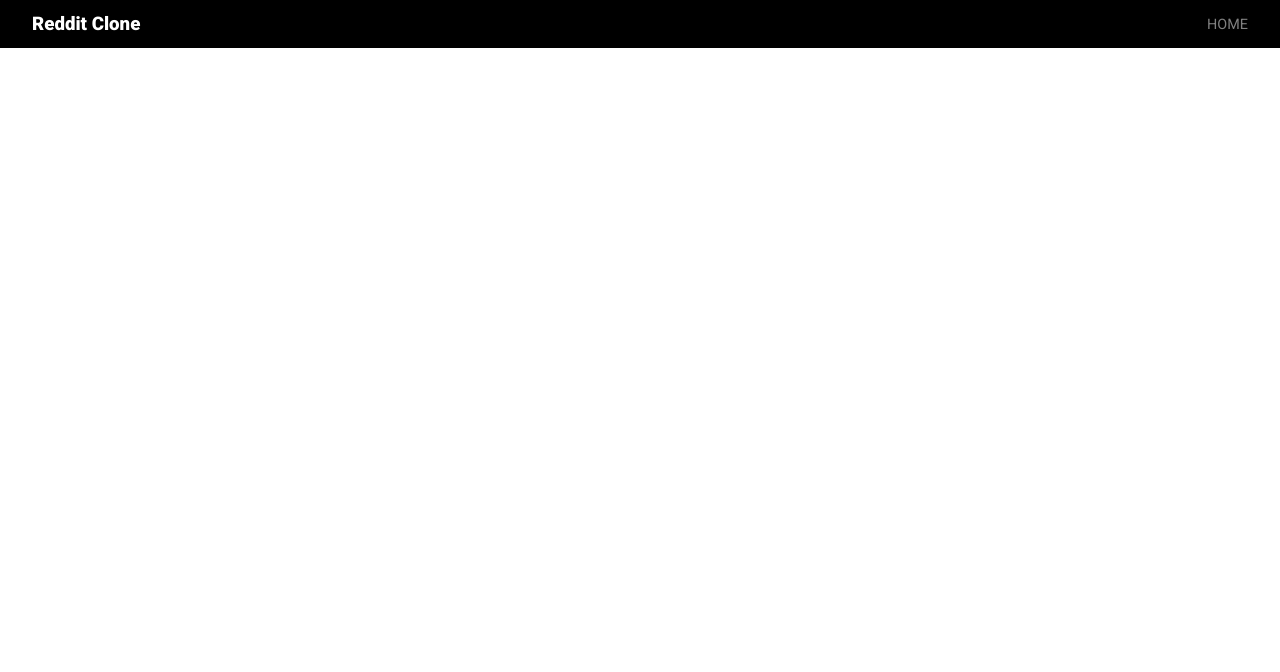
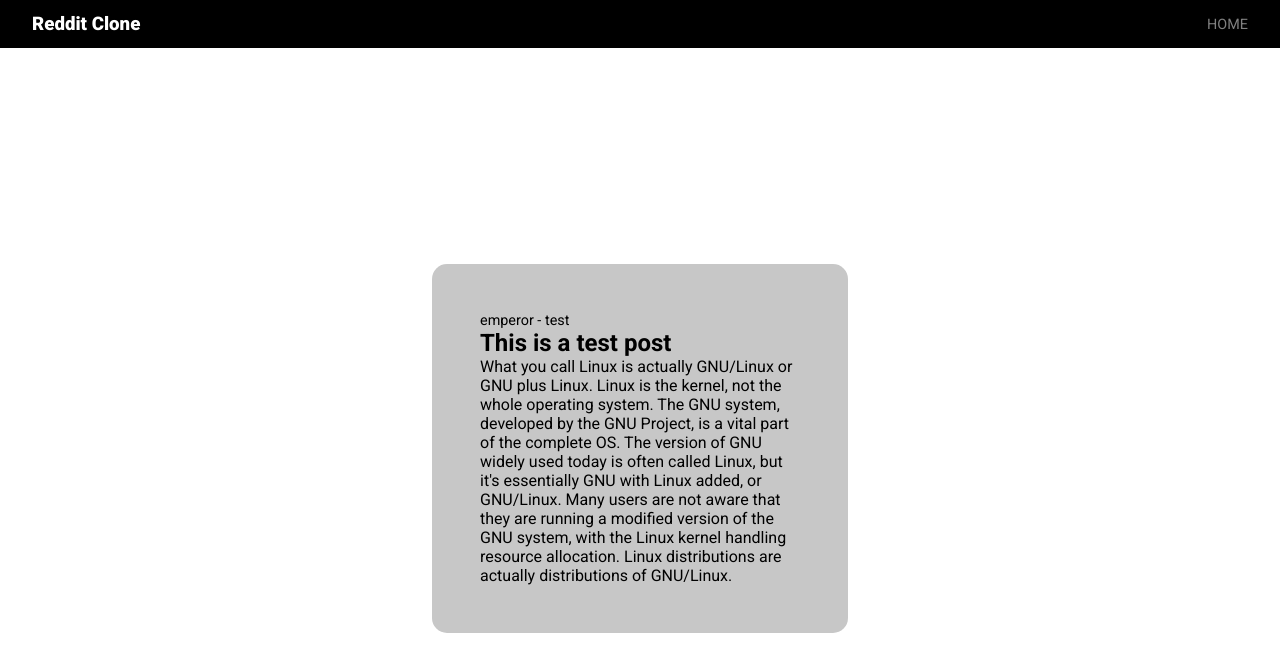
Before and after one commit to TheEmperor342/Redid, a React (Vite) app in the folder frontend/: page / in a window 1280 px wide. Shown: the top 672 px of the page. Built offline with nearby package versions, Linux system fonts and the light colour scheme.

Commit message:
feat: (frontend) posts

```diff
--- a/frontend/src/App.tsx
+++ b/frontend/src/App.tsx
@@ -1,6 +1,10 @@
+import Card from "./components/card/card";
 import Navbar from "./components/navbar";
 
 export default () =>
 <>
 	<Navbar />
+	<div className="content">
+		<Card user="emperor" guild="test" title="This is a test post" content="What you call Linux is actually GNU/Linux or GNU plus Linux. Linux is the kernel, not the whole operating system. The GNU system, developed by the GNU Project, is a vital part of the complete OS. The version of GNU widely used today is often called Linux, but it's essentially GNU with Linux added, or GNU/Linux. Many users are not aware that they are running a modified version of the GNU system, with the Linux kernel handling resource allocation. Linux distributions are actually distributions of GNU/Linux."/>
+	</div>
 </>
--- /dev/null
+++ b/frontend/src/components/card/card.tsx
@@ -0,0 +1,20 @@
+import react from "react";
+import "./style.css";
+
+interface ICardProps {
+	title: string;
+	content: string;
+	user: string;
+	guild: string;
+}
+
+const Card: react.FC<ICardProps>  = ({title, content, user, guild}) => {
+	return (
+	<div className="card">
+		<p className="cardTopInfo">{user} - {guild}</p>
+		<h2>{title}</h2>
+		<p>{content}</p>
+	</div>);
+}
+
+export default Card;
--- /dev/null
+++ b/frontend/src/components/card/style.css
@@ -0,0 +1,9 @@
+.card {
+	background-color: hsl(0, 0%, 78%);
+	border-radius: 15px;
+	width: 25vw;
+	padding: 3rem;
+}
+.cardTopInfo {
+	font-size: .9rem;
+}
--- a/frontend/src/components/navbar/style.css
+++ b/frontend/src/components/navbar/style.css
@@ -6,8 +6,6 @@ nav {
 	padding-left: 2rem;
 	padding-right: 2rem;
 	height: 3rem;
-
-	font-family: Roboto, sans-serif;
 }
 
 nav h3 {
--- a/frontend/src/index.css
+++ b/frontend/src/index.css
@@ -8,4 +8,17 @@
 * {
 	margin: 0px;
 	padding: 0px;
+	font-family: Roboto, sans-serif;
 }
+html, body, #root {
+	width: 100%;
+	height: 100%;
+}
+.content {
+	width: 100%;
+	height: 100%;
+	display: flex;
+	flex-direction: column;
+	align-items: center;
+	justify-content: center;
+}
```
Also changed, not shown: frontend/src/components/card/index.ts (added).
